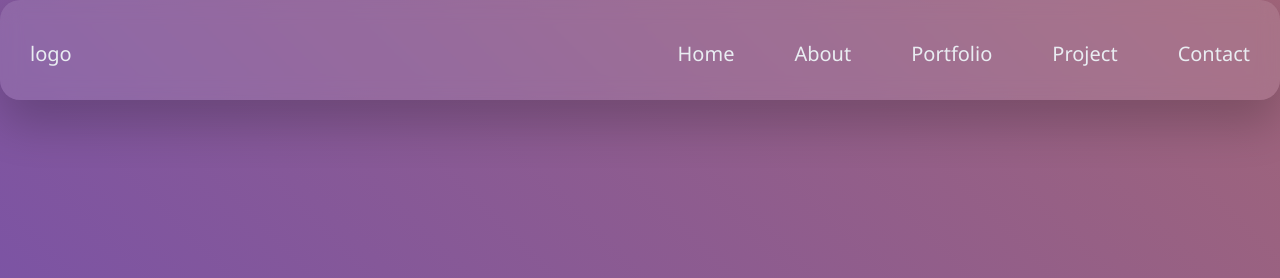
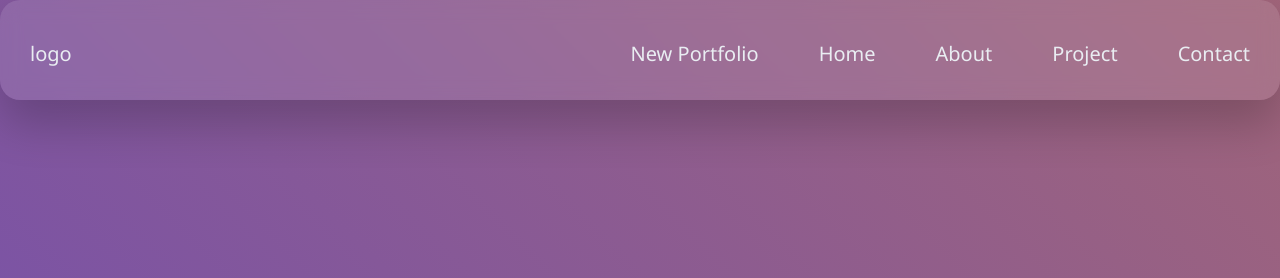
Before and after one commit to Babucd/flexible-portfolio, a plain HTML site: page index.html in a window 1280 px wide. Shown: the top 278 px of the page. Drawn offline with Linux system fonts and the light colour scheme.

Commit message:
Update index.html

```diff
--- a/index.html
+++ b/index.html
@@ -13,15 +13,14 @@
            <li><a href="https://babucd.github.io/onther-portfolio-Babu/">New Portfolio</a></li>
         <li><a href="#">Home</a></li>
         <li><a href="#">About</a></li>
-
         <li><a href="#">Project</a></li>
         <li><a href="#">Contact</a></li>
       </ul>
       <ul>
         <li><a href="#">logo</a></li>
-        <li class="hideOnMobile"><a href="#">Home</a></li>
-        <li class="hideOnMobile"><a href="#">About</a></li>
-        <li class="hideOnMobile"><a href="#">Portfolio</a></li>
+        <li><a href="https://babucd.github.io/onther-portfolio-Babu/">New Portfolio</a></li>
+        <li><a href="#">Home</a></li>
+        <li><a href="#">About</a></li>
         <li class="hideOnMobile"><a href="#">Project</a></li>
         <li class="hideOnMobile"><a href="#">Contact</a></li>
         <li class="menu-button" onclick="showSidebar()"><a href="#"><svg xmlns="http://www.w3.org/2000/svg" height="26" viewBox="0 96 960 960" width="26"><path d="M120 816v-60h720v60H120Zm0-210v-60h720v60H120Zm0-210v-60h720v60H120Z"></path></svg></a></li>
```
